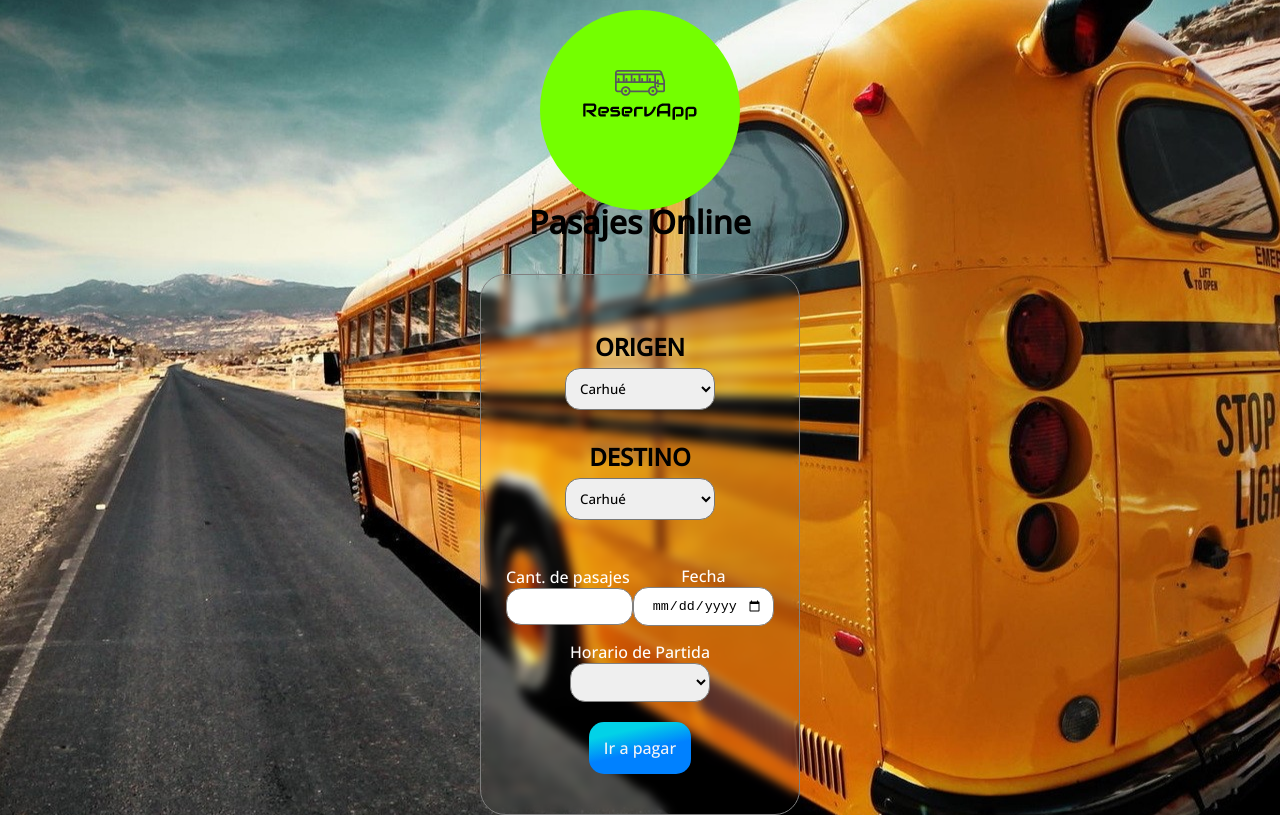
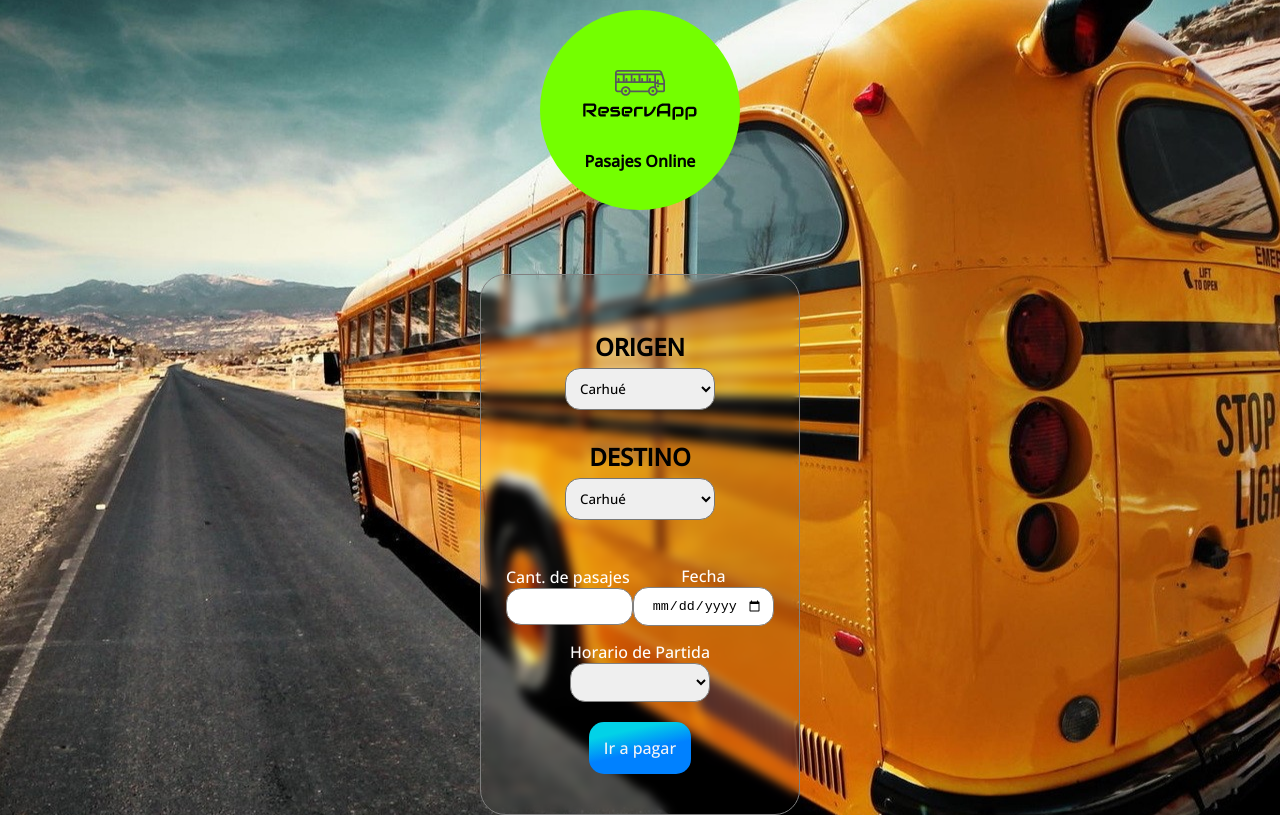
Before and after one commit to Agu891/App-Reserva-Pasajes, a plain HTML site: page index.html in a window 1280 px wide. Drawn offline with nearby package versions, Linux system fonts and the light colour scheme.

Commit message:
mas cambios

```diff
--- a/styles.scss
+++ b/styles.scss
@@ -30,9 +30,10 @@ body {
     }
     h1 {
       font-family: $fuenteBase;
-      margin-top: 200px;
+      margin-top: 150px;
       z-index: 2;
       position: absolute;
+      font-size: 1rem;
     }
   }
 
```
Also changed, not shown: styles.css, 1 other file.
